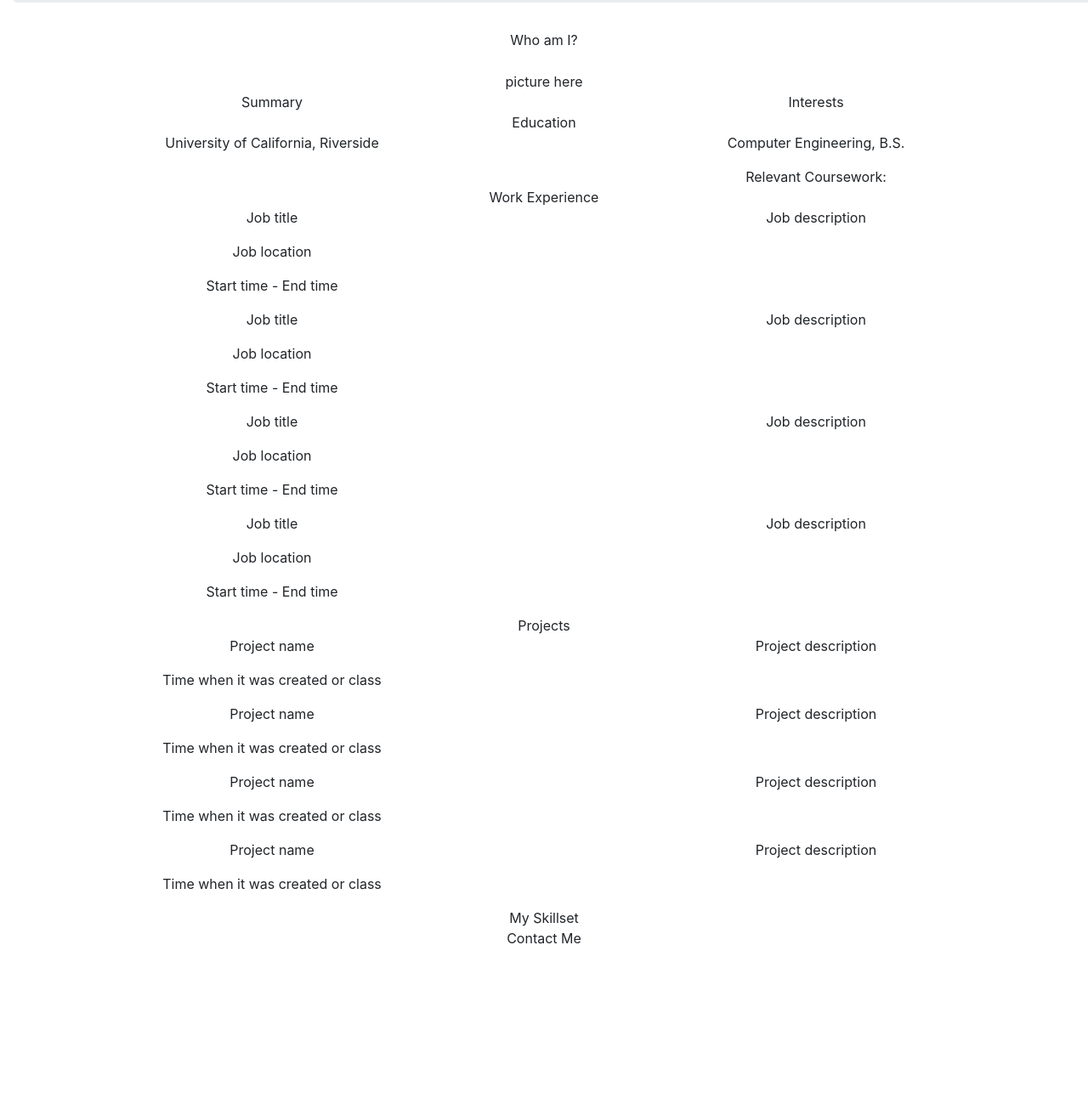
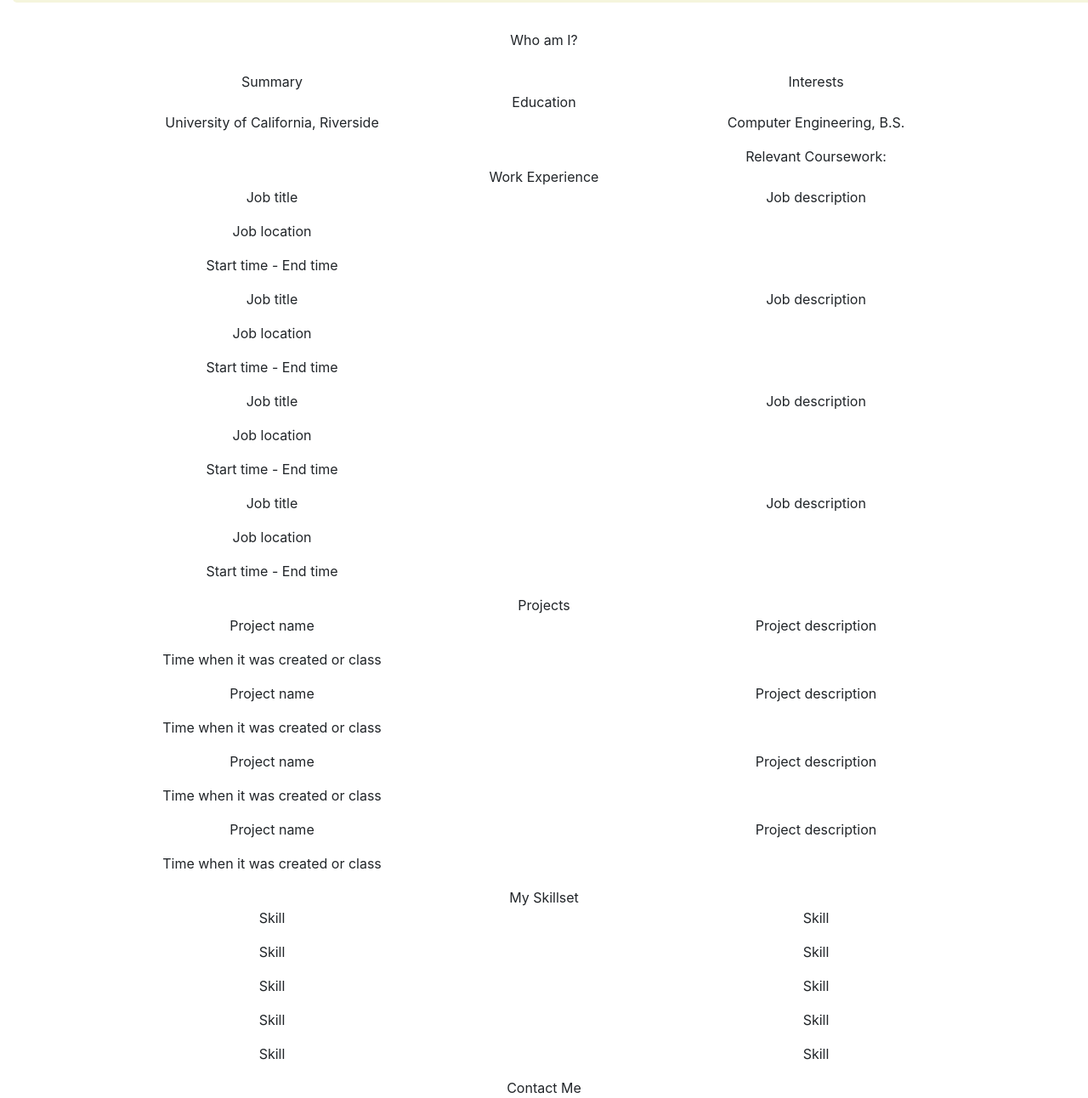
Before and after one commit to cchin013/pedron-chronicles, a plain HTML site: page index.html in a window 1280 px wide. Shown: the part 797-2089 px from the top of the page at 85% size. Before the commit the page ends 1913 px from the top, so only its background shows below. Drawn offline with nearby package versions, Linux system fonts and the light colour scheme.

Commit message:
Skillset section added

```diff
--- a/index.html
+++ b/index.html
@@ -10,23 +10,20 @@
 
 <body>
     <div class="container-fluid">
-        <div class="topBanner jumbotron text-center">
+        <div class="topJumbotron jumbotron text-center">
             <h1 class="display-4">Joshua C. Pedron</h1>
-            <p class="lead">Computer Engineering Graduate - Class of 2019</p>
-            <hr class="my-4">
+            <p class="lead">Computer Engineering Graduate - UCR Class of 2019</p>
+            <hr class="my-4"> picture here?
         </div>
         <!-- End of Jumbotron div-->
         <div class="aboutMe">
             <div class="text-center row">
                 <div class="col-12">Who am I?</div>
                 <hr class="my-4">
-                <div class="col-12">
-                    picture here
-                </div>
-                <div class="col">
+                <div class="col-6">
                     Summary
                 </div>
-                <div class="col">
+                <div class="col-6">
                     Interests
                 </div>
             </div>
@@ -122,6 +119,20 @@
                 <div class="col-12">
                     My Skillset
                 </div>
+                <div class="col-6">
+                    <p>Skill</p>
+                    <p>Skill</p>
+                    <p>Skill</p>
+                    <p>Skill</p>
+                    <p>Skill</p>
+                </div>
+                <div class="col-6">
+                    <p>Skill</p>
+                    <p>Skill</p>
+                    <p>Skill</p>
+                    <p>Skill</p>
+                    <p>Skill</p>
+                </div>
             </div>
         </div>
         <!-- End of Skillset div-->
--- a/stylesheet/main.css
+++ b/stylesheet/main.css
@@ -1,4 +1,5 @@
-.topBanner {
+.topJumbotron {
     width: 100vw;
     height: 100vh;
+    background-color: beige;
 }
```
